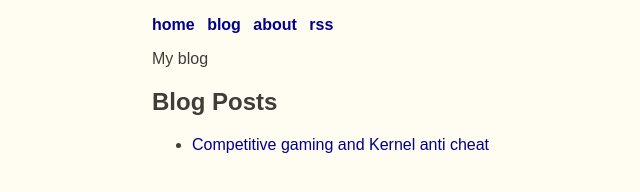
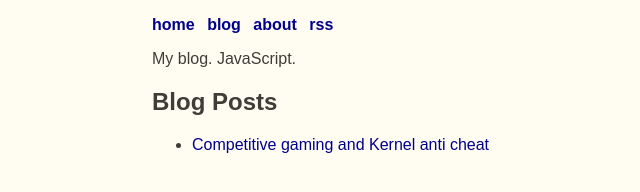
Before and after one commit to isaiahhtml/isaiahhtml.github.io, an Eleventy site: page src/index.md in a window 1280 px wide. Shown: the full height of the page, 168-808 px from the left. Built offline with nearby package versions, Linux system fonts and the light colour scheme; Eleventy itself is replaced by a stand-in of ours; files that its build step writes are made by us from their sources.

Commit message:
chore: test gh cli

```diff
--- a/src/index.md
+++ b/src/index.md
@@ -3,7 +3,7 @@ title: Welcome
 layout: base.njk
 ---
 
-My blog
+My blog. JavaScript.
 
 ## Blog Posts
 <ul>
```
